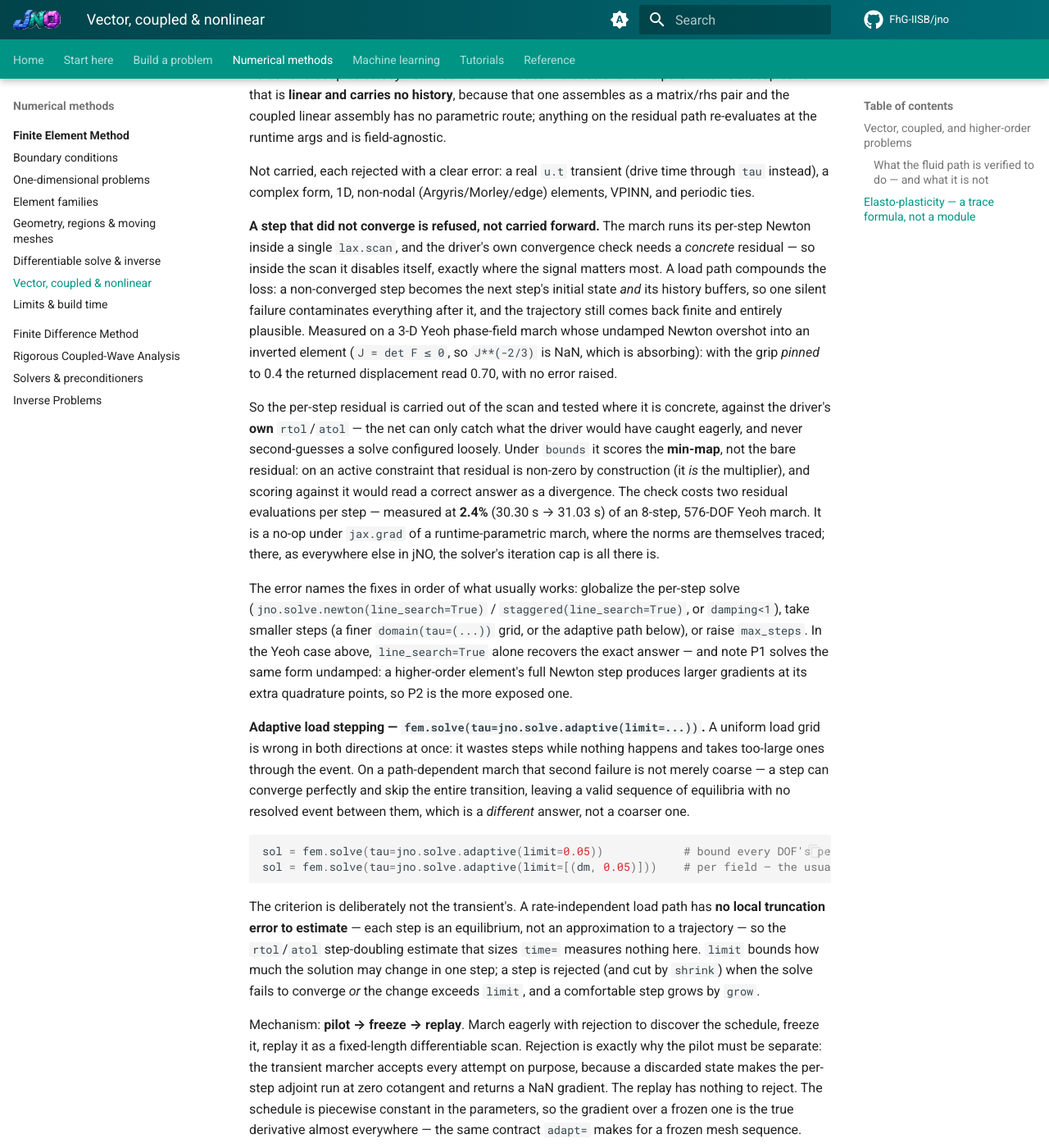
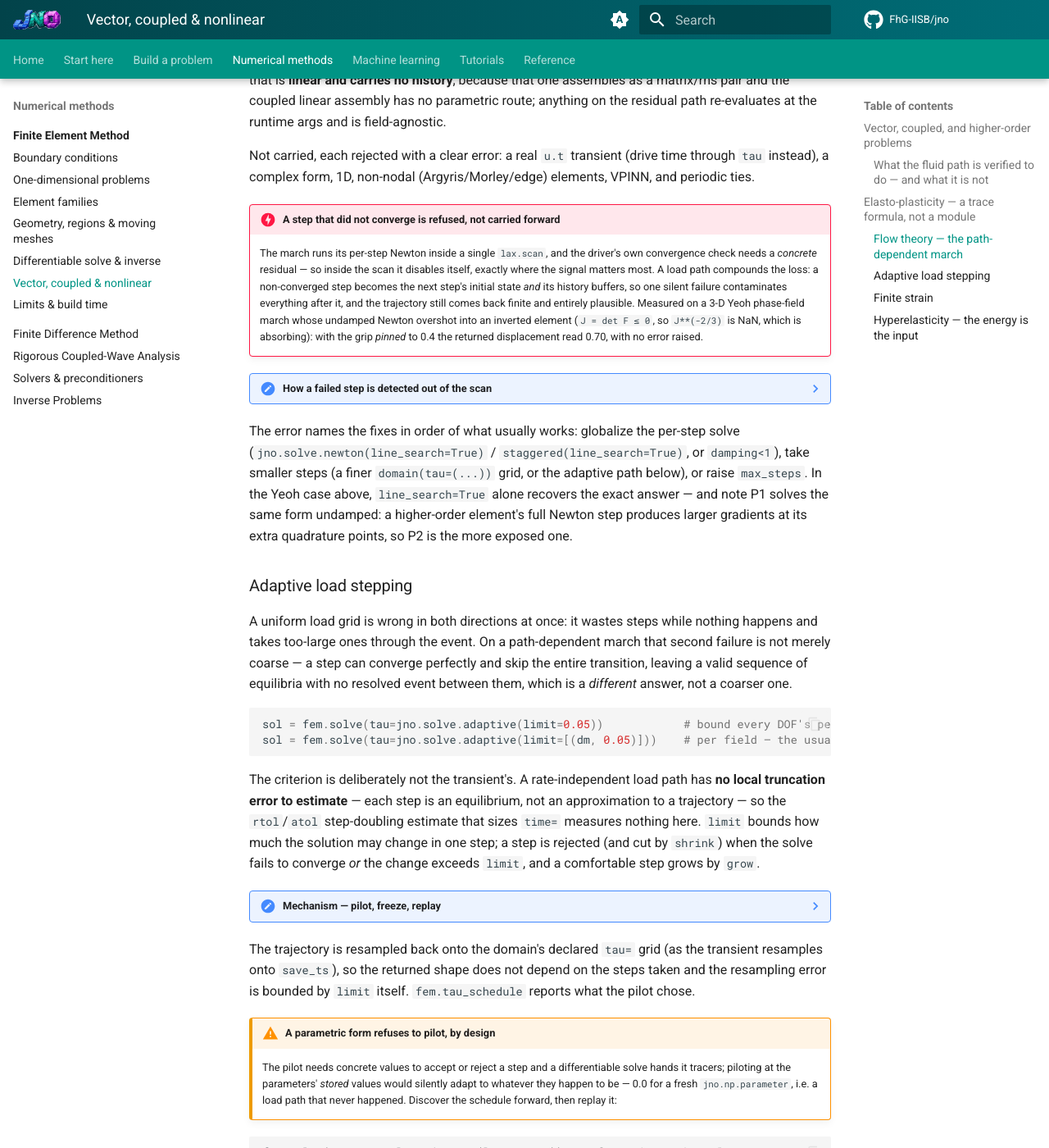
Before and after one commit to FhG-IISB/jNO, an MkDocs documentation site: the page built from docs/fem/formulations.md, in a window 1280 px wide and 1400 px high, scrolled down 4356 px. Shown: the whole window at 82% size. Built offline with MkDocs 1.6.1 and Material for MkDocs 9.7.7, drawn with Linux system fonts in a browser that asks for light colours; comment, search, counter and statistics services are not loaded; some of the changed text lies outside the part shown.

Commit message:
docs(fem): formulations page — a spine for the plasticity half
3,291 words under three headings, one of which skipped a level (#### directly
under ##, so the ToC nested wrong). The elasto-plasticity half — ~1,900 words —
had no subheadings at all; eleven bold pseudo-headings were carrying it.

Promoted the genuine section starts (flow theory, adaptive load stepping,
finite strain, hyperelasticity) to headings, and typed the three that are
really warnings: the scope limits, the refusal to carry a non-converged step
forward (`danger` — it is a correctness guarantee, not advice), and a
parametric form refusing to pilot. The three mechanism paragraphs — how the
build infers history depth, how a failed step is detected out of the scan, the
pilot/freeze/replay machinery — collapse behind their claims.

Correctness pass: every API the page calls verified against source —
`.evolves(formula)`, `.i(offset)`, `p.pin(value=, mean=)`, `dm.bounds(lo, hi)`,
`crux.sweep`, `space.sequence`, `jno.solve.staggered`, `jno.solve.adaptive`,
`fem.block_index`. Four of them collide by name with unrelated symbols
elsewhere in the tree (fdm.pinned_solver, dd.sweep, tuner.sequence,
primitives.bounds), so each was matched to its real definition rather than the
first grep hit. jno/plasticity.py is still absent, which is what the page's
"a trace formula, not a module" framing asserts.

Visible words 3291 -> 2986, longest paragraph 130 -> 109.

````diff
--- a/docs/fem/formulations.md
+++ b/docs/fem/formulations.md
@@ -36,7 +36,7 @@
 * **1D and 3D** — a 1D interval or a 3D `cube`/extruded `gmsh` volume use the identical API with
   one fewer / one more coordinate (`ui.z`, `u(xb, yb, zb) - g`).
 
-#### What the fluid path is verified to do — and what it is not
+### What the fluid path is verified to do — and what it is not
 
 Scope first, since it is not obvious from the API: jNO's FEM fluid path is **laminar incompressible**
 flow and nothing else. There is no turbulence model (no RANS, no LES), no compressible or Euler path,
@@ -99,7 +99,9 @@ elastoplastic tangent for free (AD of the formula). The solve is differentiable
 `E`) as a `jno.np.parameter` to recover it from an observed deformation (material-identification inverse
 problem). This is Hencky deformation theory (virgin every solve): exact for monotonic proportional loading.
 
-**Flow theory** (path-dependent; unloading leaves a permanent set) is the *identical* formula reading the
+### Flow theory — the path-dependent march
+
+(path-dependent; unloading leaves a permanent set) is the *identical* formula reading the
 previous step's per-quadrature-point state with the step-history index `.i(k)`: `ee = eps(u) - ep.i(-1)`
 and `sy -> sy + H*al.i(-1)`, with `ep, al` declared like any field via `fem_symbols`. How each state
 *advances* is a **named update term** in the same list — `state.evolves(<formula>)`, an update, not an
@@ -125,17 +127,19 @@ traj = jno.fem([
 ]).solve()                                                   # (n_steps, n_dofs) load-path trajectory
 ```
 
-`.i(-k)` **reads** history, `.evolves` **writes** it. The build infers the keep-depth from the
-most-negative index and threads a zeroed per-quadrature-point buffer through the march's `lax.scan` carry
-(one compiled residual, reused every step; frozen-constant in the tangent → the consistent return-map
-tangent). The whole march rides `custom_root`, so it stays differentiable end-to-end: thread `sy` as a
-`jno.np.parameter` and `∂(unloaded state)/∂sy` flows through the entire load path (a material-
-identification inverse). A **primary-unknown** history (`u.i(-1)`/`u.i(-2)`, e.g. a BDF2 time scheme) is
-auto-buffered from the solved `u` — no `.evolves`; an **internal** state read at `.i(-1)` with no
-`.evolves` on a `tau=` domain is a build error (never a silently frozen buffer = deformation theory).
+??? note "How the build infers the history depth"
+    `.i(-k)` **reads** history, `.evolves` **writes** it. The build infers the keep-depth from the
+    most-negative index and threads a zeroed per-quadrature-point buffer through the march's `lax.scan` carry
+    (one compiled residual, reused every step; frozen-constant in the tangent → the consistent return-map
+    tangent). The whole march rides `custom_root`, so it stays differentiable end-to-end: thread `sy` as a
+    `jno.np.parameter` and `∂(unloaded state)/∂sy` flows through the entire load path (a material-
+    identification inverse). A **primary-unknown** history (`u.i(-1)`/`u.i(-2)`, e.g. a BDF2 time scheme) is
+    auto-buffered from the solved `u` — no `.evolves`; an **internal** state read at `.i(-1)` with no
+    `.evolves` on a `tau=` domain is a build error (never a silently frozen buffer = deformation theory).
 
-**Scope:** small-strain, isotropic, linear-hardening; 3-D (2-D is plane strain). Kinematic / nonlinear
-hardening and contact are separate (not built).
+!!! warning "Scope"
+    small-strain, isotropic, linear-hardening; 3-D (2-D is plane strain). Kinematic / nonlinear
+    hardening and contact are separate (not built).
 
 **A state can be shared by a coupled system.** The march is not single-field: history buffers are indexed
 by *cell*, never by field, and the readout gathers every field's cell DOFs at once — so a state written
@@ -175,23 +179,25 @@ field-agnostic.
 Not carried, each rejected with a clear error: a real `u.t` transient (drive time through `tau` instead),
 a complex form, 1D, non-nodal (Argyris/Morley/edge) elements, VPINN, and periodic ties.
 
-**A step that did not converge is refused, not carried forward.** The march runs its per-step Newton
-inside a single `lax.scan`, and the driver's own convergence check needs a *concrete* residual — so
-inside the scan it disables itself, exactly where the signal matters most. A load path compounds the
-loss: a non-converged step becomes the next step's initial state *and* its history buffers, so one
-silent failure contaminates everything after it, and the trajectory still comes back finite and
-entirely plausible. Measured on a 3-D Yeoh phase-field march whose undamped Newton overshot into an
-inverted element (`J = det F ≤ 0`, so `J**(-2/3)` is NaN, which is absorbing): with the grip *pinned*
-to 0.4 the returned displacement read 0.70, with no error raised.
+!!! danger "A step that did not converge is refused, not carried forward"
+    The march runs its per-step Newton
+    inside a single `lax.scan`, and the driver's own convergence check needs a *concrete* residual — so
+    inside the scan it disables itself, exactly where the signal matters most. A load path compounds the
+    loss: a non-converged step becomes the next step's initial state *and* its history buffers, so one
+    silent failure contaminates everything after it, and the trajectory still comes back finite and
+    entirely plausible. Measured on a 3-D Yeoh phase-field march whose undamped Newton overshot into an
+    inverted element (`J = det F ≤ 0`, so `J**(-2/3)` is NaN, which is absorbing): with the grip *pinned*
+    to 0.4 the returned displacement read 0.70, with no error raised.
 
-So the per-step residual is carried out of the scan and tested where it is concrete, against the
-driver's **own** `rtol`/`atol` — the net can only catch what the driver would have caught eagerly, and
-never second-guesses a solve configured loosely. Under `bounds` it scores the **min-map**, not the bare
-residual: on an active constraint that residual is non-zero by construction (it *is* the multiplier),
-and scoring against it would read a correct answer as a divergence. The check costs two residual
-evaluations per step — measured at **2.4%** (30.30 s → 31.03 s) of an 8-step, 576-DOF Yeoh march. It is
-a no-op under `jax.grad` of a runtime-parametric march, where the norms are themselves traced; there,
-as everywhere else in jNO, the solver's iteration cap is all there is.
+??? note "How a failed step is detected out of the scan"
+    So the per-step residual is carried out of the scan and tested where it is concrete, against the
+    driver's **own** `rtol`/`atol` — the net can only catch what the driver would have caught eagerly, and
+    never second-guesses a solve configured loosely. Under `bounds` it scores the **min-map**, not the bare
+    residual: on an active constraint that residual is non-zero by construction (it *is* the multiplier),
+    and scoring against it would read a correct answer as a divergence. The check costs two residual
+    evaluations per step — measured at **2.4%** (30.30 s → 31.03 s) of an 8-step, 576-DOF Yeoh march. It is
+    a no-op under `jax.grad` of a runtime-parametric march, where the norms are themselves traced; there,
+    as everywhere else in jNO, the solver's iteration cap is all there is.
 
 The error names the fixes in order of what usually works: globalize the per-step solve
 (`jno.solve.newton(line_search=True)` / `staggered(line_search=True)`, or `damping<1`), take smaller
@@ -200,7 +206,9 @@ case above, `line_search=True` alone recovers the exact answer — and note P1 s
 undamped: a higher-order element's full Newton step produces larger gradients at its extra quadrature
 points, so P2 is the more exposed one.
 
-**Adaptive load stepping — `fem.solve(tau=jno.solve.adaptive(limit=...))`.** A uniform load grid is
+### Adaptive load stepping
+
+A uniform load grid is
 wrong in both directions at once: it wastes steps while nothing happens and takes too-large ones through
 the event. On a path-dependent march that second failure is not merely coarse — a step can converge
 perfectly and skip the entire transition, leaving a valid sequence of equilibria with no resolved event
@@ -253,7 +263,9 @@ Note that the bound does **not** replace the floor `eta` on the degradation: at
 right. And a monolithic Newton is not expected to converge on this energy at all — drive it with
 [`jno.solve.staggered([u, dm])`](../solvers.md).
 
-**Finite strain is also just a formula.** Tensor constants broadcast correctly (`jno.np.identity(n)` carries
+### Finite strain
+
+Tensor constants broadcast correctly (`jno.np.identity(n)` carries
 a leading batch axis), so `F = I + ∇u`, `E = ½(FᵀF − I)`, `S = λ tr(E) I + 2μ E` and the internal virtual
 work `∫ (F S):∇δu` are written directly — St. Venant-Kirchhoff in five lines, no module:
 
@@ -267,7 +279,9 @@ mech = inner(einsum("...ij,...jk->...ik", F, S), H(phi), 2)      # ∫ (F S):∇
 `jno.fem` routes the nonlinear form to Newton (exact 20%-stretch patch test; reduces to linear elasticity
 as strain → 0). Combine with the plastic return map for finite-strain plasticity — both are formulas.
 
-**A hyperelastic material IS its stored energy — `jno.np.diff(psi, F)`.** For anything past St. Venant-
+### Hyperelasticity — the energy is the input
+
+For anything past St. Venant-
 Kirchhoff, hand-deriving the stress is where the algebra errors live. `diff` differentiates a **scalar
 expression with respect to another expression** (the constitutive counterpart of `grad`, which
 differentiates w.r.t. a coordinate), so you write the energy from the paper and get the 1st
````
Also changed, not shown: other parts of docs/fem/formulations.md (+12 -10 lines).
